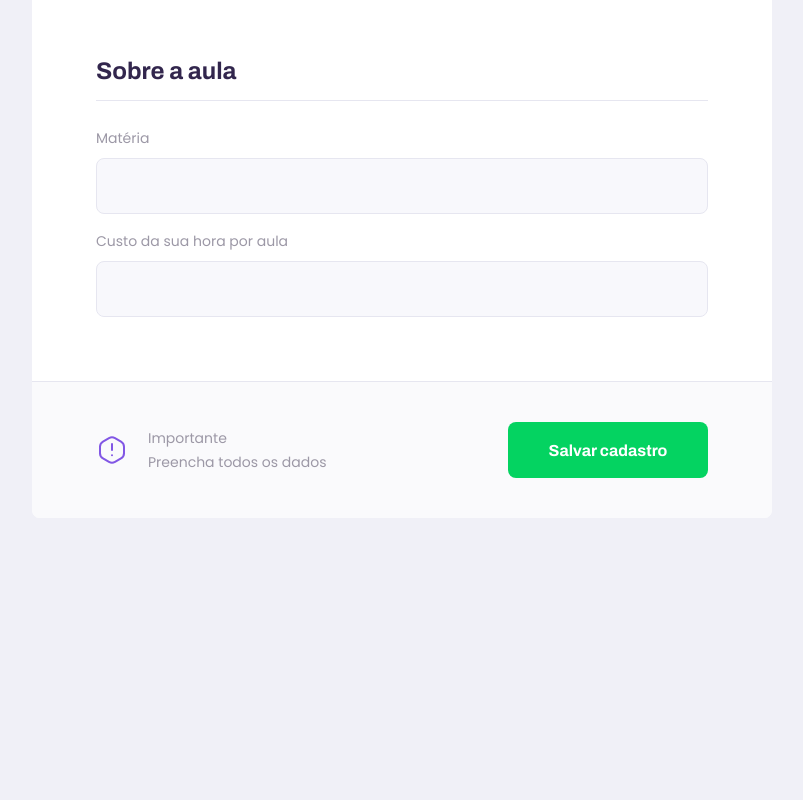
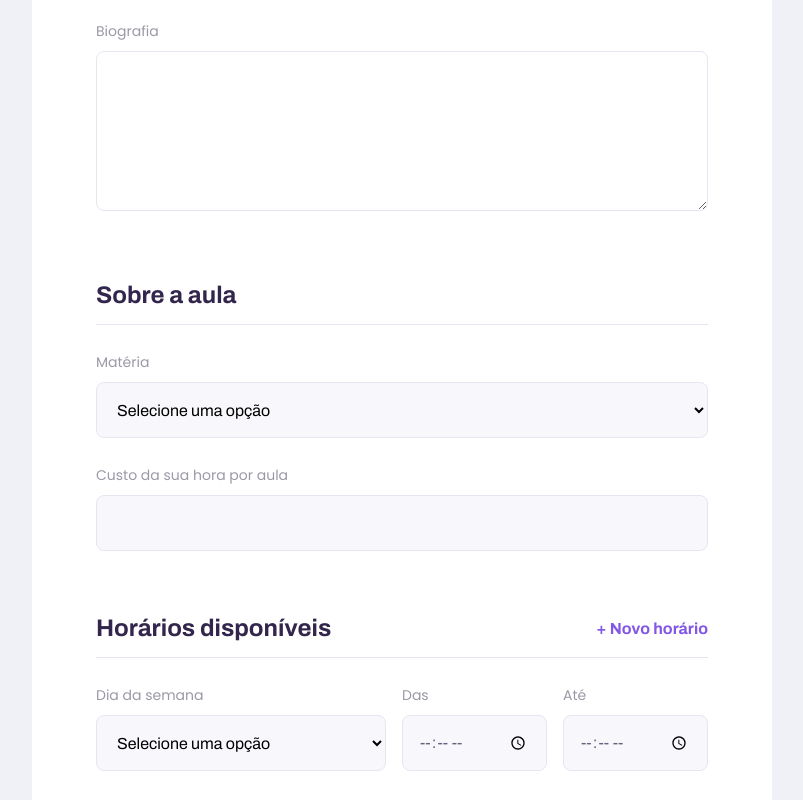
Before and after one commit to luizmuraro/proffy-web, a React (Create React App) app: page /give-classes in a window 1280 px wide. Shown: the part 740-1540 px from the top of the page, without its empty margins (238-1041 px from the left). Before the commit the page ends 1258 px from the top, so only its background shows below. Built offline with nearby package versions, Linux system fonts and the light colour scheme.

Commit message:
Finalize static teacher form page

```diff
--- a/src/components/Select/index.tsx
+++ b/src/components/Select/index.tsx
@@ -15,8 +15,9 @@
     return (
         <div className="select-block">
             <label htmlFor={name}>{label}</label>
-            <select id={name} {...rest}>
-                <option value="" disabled selected hidden>Selecione uma opção</option>
+            <select defaultValue="" id={name} {...rest}>
+
+                <option value="" disabled hidden>Selecione uma opção</option>
                 {options.map(option => {
                     return <option key={option.value} value={option.value}>{option.label}</option>
                 })}
--- a/src/pages/TeacherForm/index.tsx
+++ b/src/pages/TeacherForm/index.tsx
@@ -1,13 +1,28 @@
-import React from 'react';
+import React, { useState } from 'react';
 
 import PageHeader from '../../components/PageHeader';
 import Input from '../../components/Input';
+import Textarea from '../../components/Textarea';
+import Select from '../../components/Select';
 
 import warningIcon from '../../assets/images/icons/warning.svg';
 
 import './styles.css';
 
+
 function TeacherForm() {
+    const [scheduleItems, setScheduleItems] = useState([
+        { week_day: 0, from: '', to: '' }
+    ]);
+
+
+    function addNewScheduleItem() {
+        setScheduleItems([
+            ...scheduleItems,
+            { week_day: 0, from: '', to: '' }
+        ]);
+    }
+
     return (
         <div id="page-teacher-form" className="container">
             <PageHeader
@@ -22,13 +37,60 @@
                     <Input name="name" label="Nome completo" />
                     <Input name="avatar" label="Avatar" />
                     <Input name="whatsapp" label="WhatsApp" />
+                    <Textarea name="bio" label="Biografia" />
                 </fieldset>
 
                 <fieldset>
                     <legend>Sobre a aula</legend>
 
-                    <Input name="subject" label="Matéria" />
+                    <Select
+                        name="subject"
+                        label="Matéria"
+                        options={[
+                            { value: 'Artes', label: 'Artes' },
+                            { value: 'Biologia', label: 'Biologia' },
+                            { value: 'Ciências', label: 'Ciências' },
+                            { value: 'Educação física', label: 'Educação física' },
+                            { value: 'Física', label: 'Física' },
+                            { value: 'Geografia', label: 'Geografia' },
+                            { value: 'História', label: 'História' },
+                            { value: 'Matemática', label: 'Matemática' },
+                            { value: 'Português', label: 'Português' },
+                            { value: 'Química', label: 'Química' },
+                        ]}
+                    />
                     <Input name="cost" label="Custo da sua hora por aula" />
+                </fieldset>
+
+                <fieldset>
+                    <legend>
+                        Horários disponíveis
+                        <button type="button" onClick={addNewScheduleItem}>
+                            + Novo horário
+                        </button>
+                    </legend>
+
+                    {scheduleItems.map(scheduleItem => {
+                        return (
+                            <div key={scheduleItem.week_day} className="schedule-item">
+                                <Select
+                                    name="week_day"
+                                    label="Dia da semana"
+                                    options={[
+                                        { value: '1', label: 'Segunda-feira' },
+                                        { value: '2', label: 'Terça-feira' },
+                                        { value: '3', label: 'Quarta-feira' },
+                                        { value: '4', label: 'Quinta-feira' },
+                                        { value: '5', label: 'Sexta-feira' },
+                                        { value: '6', label: 'Sábado' },
+                                        { value: '0', label: 'Domingo' },
+                                    ]}
+                                />
+                                <Input name="from" label="Das" type="time" />
+                                <Input name="to" label="Até" type="time" />
+                            </div>
+                        )
+                    })}
                 </fieldset>
 
                 <footer>
--- a/src/pages/TeacherForm/styles.css
+++ b/src/pages/TeacherForm/styles.css
@@ -38,6 +38,22 @@
     border-bottom: 1px solid var(--color-line-in-white);
 }
 
+#page-teacher-form main fieldset legend button  {
+    background: none;
+    border: 0;
+    color: var(--color-primary);
+    font: 700 1.6rem Archivo;
+    cursor: pointer;
+    transition: color 0.2s;
+}
+#page-teacher-form main fieldset legend button:hover {
+    color: var(--color-primary-dark);
+}
+
+#page-teacher-form main fieldset .input-block + .textarea-block,
+#page-teacher-form main fieldset .select-block + .input-block {
+    margin-top: 2.4rem;
+}
 
 #page-teacher-form main label {
     color: var(--color-text-complement);
@@ -97,6 +113,17 @@
         padding: 0 6.4rem;
     }
 
+    #page-teacher-form main .schedule-item {
+        display: grid;
+        grid-template-columns: 2fr 1fr 1fr;
+        column-gap: 1.6rem;
+    }
+
+    #page-teacher-form main .schedule-item .input-block {
+        margin-top: 0 !important;
+
+    }
+
     #page-teacher-form main footer {
         padding: 4.0rem 6.4rem;
         display: flex;
```
